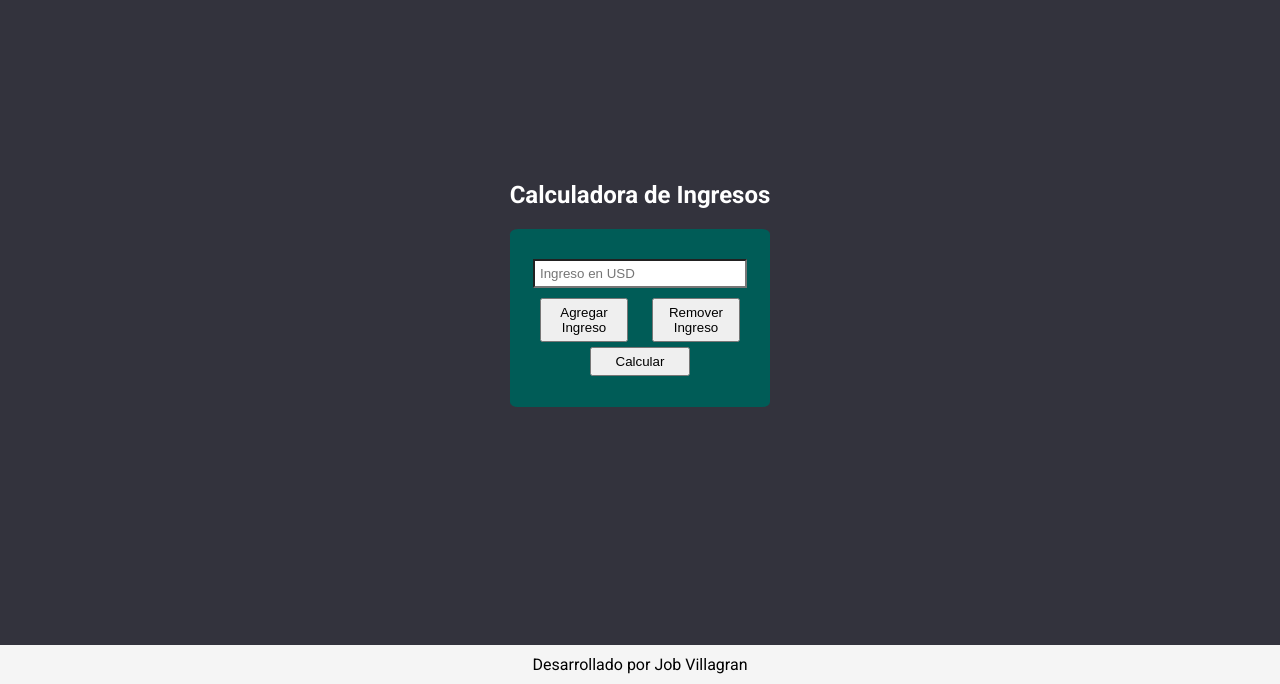
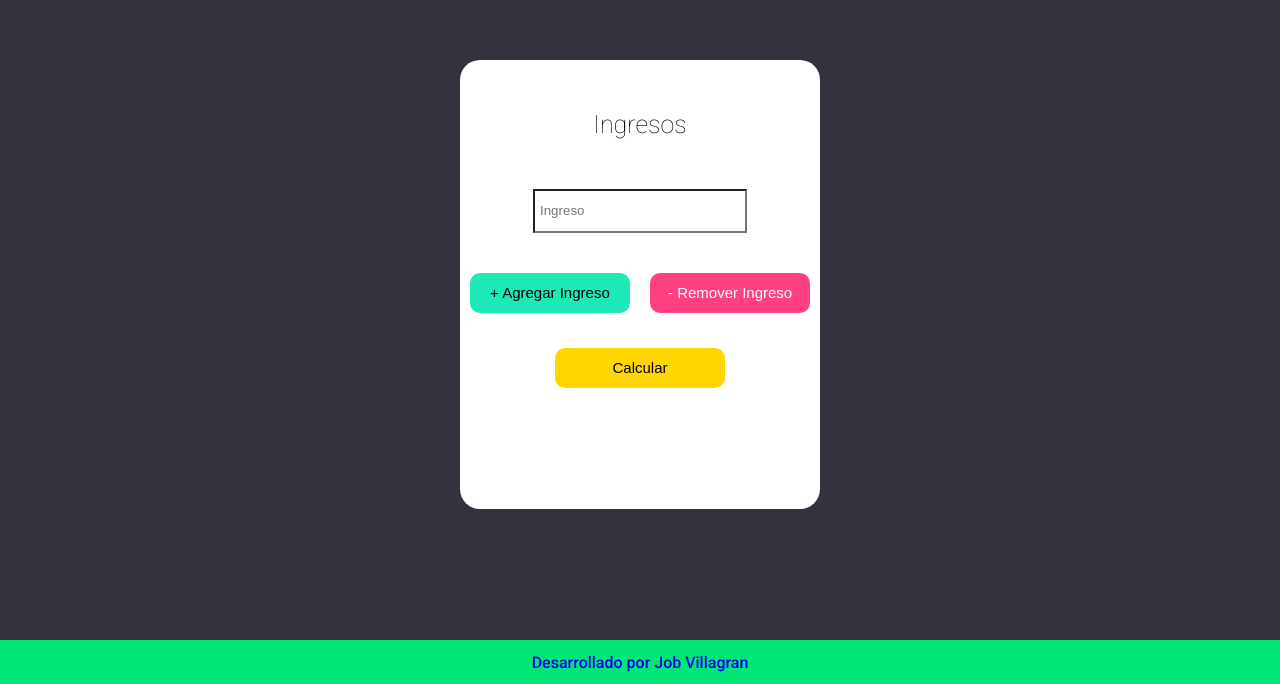
Before and after one commit to JobVillagran/calculadoraIngresos, a plain HTML site: page index.html in a window 1280 px wide. Shown: the part 116-800 px from the top of the page. Drawn offline with Linux system fonts and the light colour scheme.

Commit message:
final version

```diff
--- a/index.html
+++ b/index.html
@@ -15,22 +15,22 @@
         <div class="container">
             <div class="wrapper">
 
-                <h1>Calculadora de Ingresos</h1>
+                <h1>Ingresos</h1>
 
                 <div class="calculator">
                     <div id="incomeFields">
                         <div class="income-field">
-                            <input type="number" placeholder="Ingreso en USD">
+                            <input type="number" placeholder="Ingreso">
                         </div>
                     </div>
                     <div class="buttonsController">
-                        <button onclick="addIncomeField()" id="addIncomeField">Agregar Ingreso</button>
-                        <button onclick="removeIncomeField()" id="removeIncomeField">Remover Ingreso</button>
+                        <button onclick="addIncomeField()" id="addIncomeField">+ Agregar Ingreso</button>
+                        <button onclick="removeIncomeField()" id="removeIncomeField">- Remover Ingreso</button>
 
                     </div>
 
                     <div class="calcButton">
-                        <button onclick="calculateIncome()">Calcular</button>
+                        <button onclick="calculateIncome()" id="calculateTotal">Calcular</button>
                         <p id="totalIncome"></p>
                     </div>
 
@@ -39,7 +39,7 @@
     </section>
 
     <footer>
-        <span>Desarrollado por Job Villagran</span>
+        <span><a href="https://jobdev.tech/" target="_blank">Desarrollado por Job Villagran</a></span>
     </footer>
 
 
--- a/script.js
+++ b/script.js
@@ -27,5 +27,5 @@ function addIncomeField() {
       }
     }
 
-    document.getElementById('totalIncome').textContent = 'Ingreso total: ' + totalIncome.toFixed(2);
+    document.getElementById('totalIncome').textContent = 'Ingreso total: $' + totalIncome.toFixed(2);
   }
--- a/styles.css
+++ b/styles.css
@@ -5,33 +5,47 @@ body {
     flex-direction: column;
     justify-content: center;
     align-items: center;
-    min-height: 100vh;
+    height: 100vh;
     margin: 0;
     font-family: 'Roboto', sans-serif;
     background-color: #33333D;
 }
 
+.container {
+    height: auto;
+    width: auto;
+    background-color: white;
+    border-radius: 20px;
+    padding: 0 10px 0;
+}
+
 .wrapper {
     text-align: center;
+    width: 100%;
 }
 
 .wrapper h1 {
-    color: white;
+    color: black;
+    font-weight: 200;
+    font-size: 25px;
+    background-color:white;
+    margin: 0 60px 0;
+    padding: 50px 0 10px;
+    border-radius: 60px;
 }
 
 .calculator {
     display: flex;
     flex-direction: column;
     align-items: center;
-    background-color: #005C57;
     width: 100%;
-    padding: 30px 0 10px;
-    border-radius: 3%;
+    padding: 40px 0 100px;
 }
 
 .calculator input[type="number"] {
     width: 200px;
-    margin-bottom: 10px;
+    height: 30px;
+    margin-bottom: 40px;
     padding: 5px;
     background-color: white;
 }
@@ -50,17 +64,57 @@ body {
 .buttonsController {
     display: flex;
     justify-content: space-between;
+    margin: 0 0 30px;
+
 }
 
 .buttonsController button {
-    flex-basis: 44%;
+    flex-basis: 47%;
+    width: 170px;
+    border: none;
+    height: 40px;
+    border-radius: 10px;
+    font-size: 15px;
+    font-weight: 100;
+    cursor: pointer;
+}
+
+.buttonsController #addIncomeField {
+    background-color: #1DE9B6;
+}
+
+.buttonsController #removeIncomeField {
+    background-color: #FF4081;
+    color: white;
+}
+
+#calculateTotal {
+    background-color: #FFD600;
+    color: black;
+    border: none;
+    width: 170px;
+    height: 40px;
+    border-radius: 10px;
+    cursor: pointer;
+    font-size: 15px;
+    font-weight: 100;
 }
 
 footer {
-    background-color: #f5f5f5;
+    background-color: #00E676;
+    color: #33333D;
+    font-weight: 500;
+    height: 3vh;
     padding: 10px;
     text-align: center;
     width: 100%;
     position: fixed;
     bottom: 0;
+    display: flex;
+    align-items: center;
+    justify-content: center;
 }
+
+footer span a {
+    text-decoration: none;
+}
```
